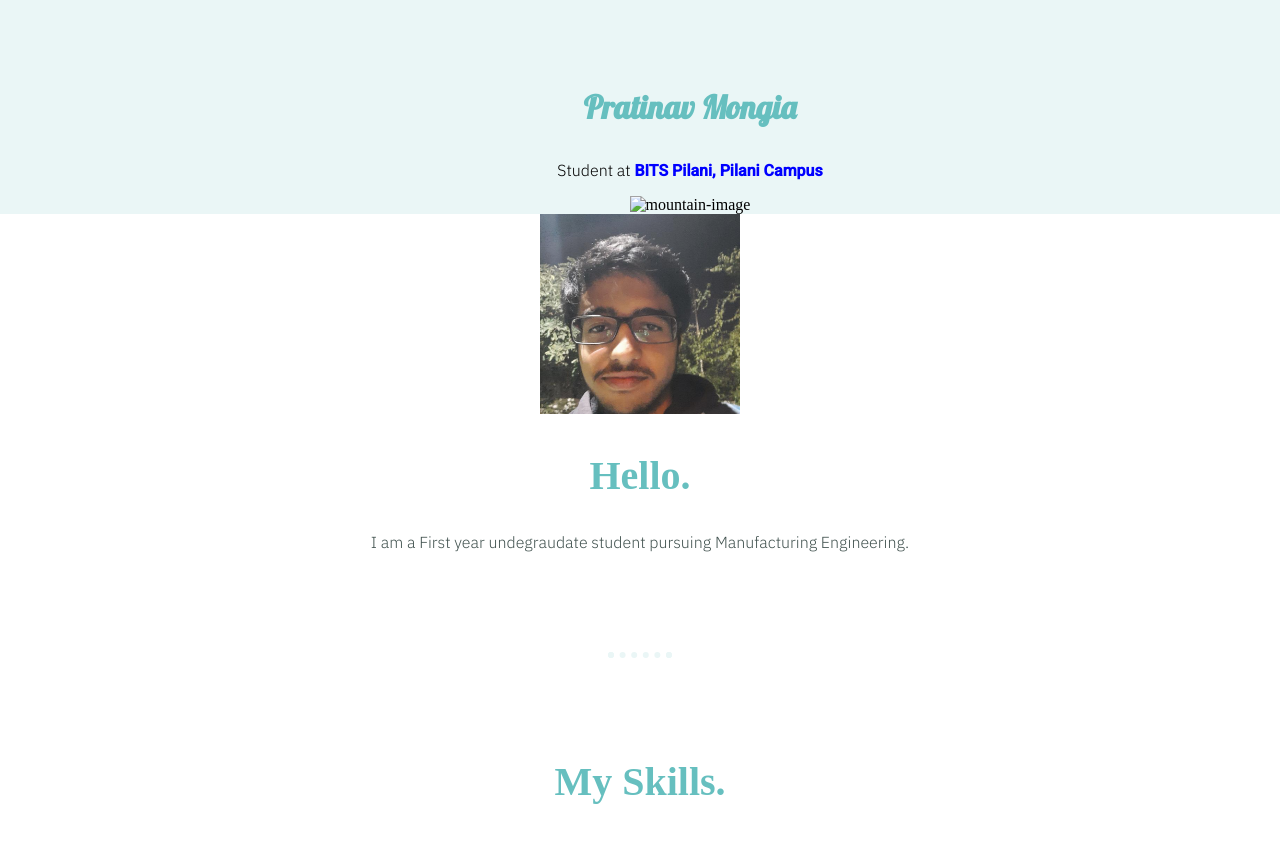
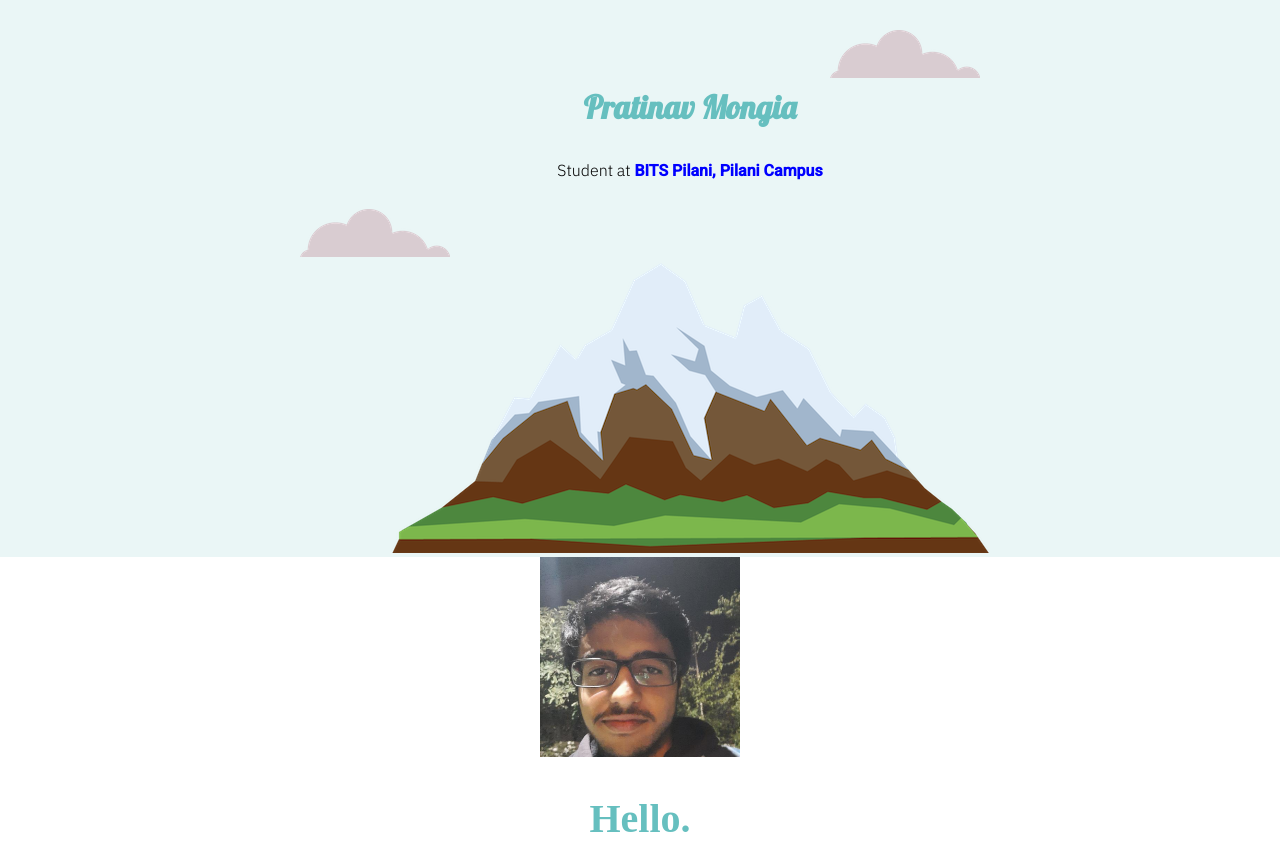
Before and after one commit to pratinavmongia/intro, a plain HTML site: page index.html in a window 1280 px wide. Shown: the top 845 px of the page. Drawn offline with Linux system fonts and the light colour scheme; files that its build step writes are made by us from their sources; files whose address does not match are found by name.

Commit message:
Update index.html

```diff
--- a/index.html
+++ b/index.html
@@ -4,7 +4,7 @@
 <head>
   <meta charset="utf-8">
   <title>Pratinav Mongia</title>
-  <link rel="stylesheet" href="css/styles.css">
+  <link rel="stylesheet" href="styles.css">
   <link rel="icon" href="favicon.ico">
   <link rel="preconnect" href="https://fonts.gstatic.com">
   <link href="https://fonts.googleapis.com/css2?family=Anton&family=IBM+Plex+Sans:wght@300&family=Lobster&family=Roboto:wght@500&display=swap" rel="stylesheet">
@@ -12,17 +12,17 @@
 
 <body>
   <div class="topcontainer">
-    <img class="top-cloud" src="images/cloud.png" alt="cloud-image">
+    <img class="top-cloud" src="cloud.png" alt="cloud-image">
     <h1>Pratinav Mongia</h1>
     <p>
       Student at <span class="BITS"><b>BITS Pilani, Pilani Campus</b></span>
     </p>
-    <img class="bottom-cloud" src="images/cloud.png" alt="cloud-image">
-    <img src="images/mountain.png" alt="mountain-image">
+    <img class="bottom-cloud" src="cloud.png" alt="cloud-image">
+    <img src="mountain.png" alt="mountain-image">
   </div>
   <div class="middle-container">
     <div class="profile">
-      <img src="C:\Users\prati\Pictures\Camera Roll\Screenshot 2021-01-24 132631.png" alt="Profile Photo" width="200px" height="200px">
+      <img src="Screenshot 2021-01-24 132631.png" alt="Profile Photo" width="200px" height="200px">
       <h2>Hello.</h2>
       <p class="intro">I am a First year undegraudate student pursuing Manufacturing Engineering.</p>
     </div>
```
